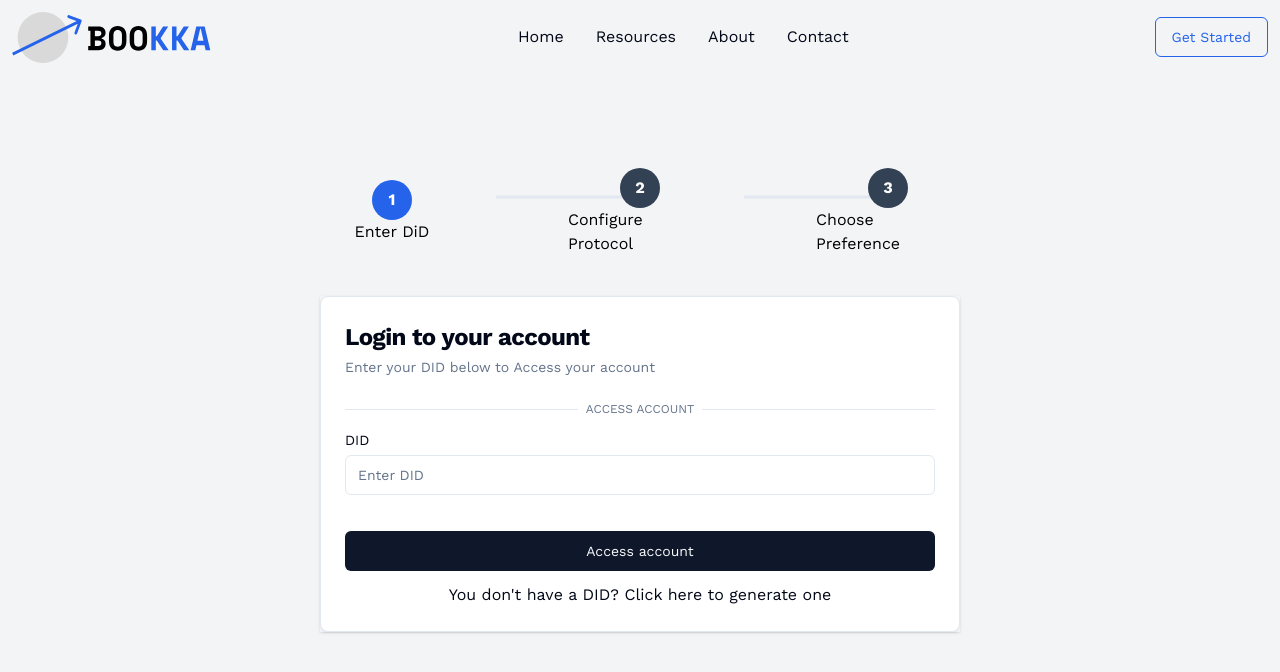
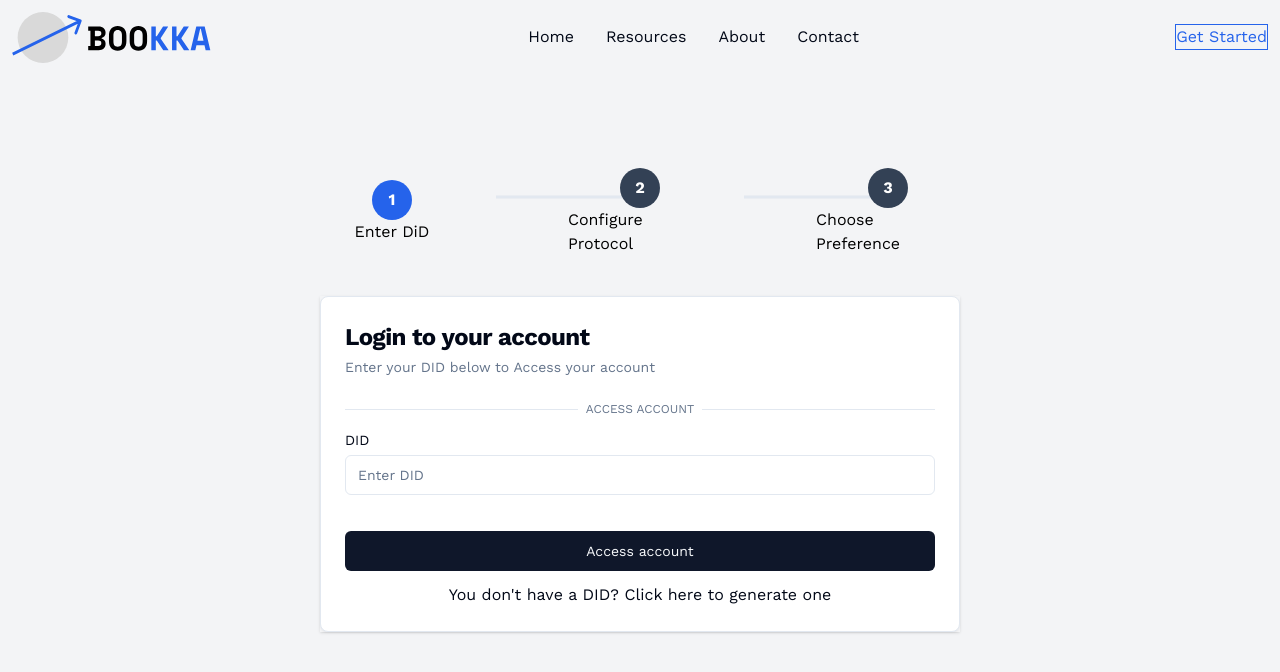
Before and after one commit to Aduwoayooluwa/bookka, a Next.js app: page /auth in a window 1280 px wide. Shown: the top 672 px of the page. Built offline with nearby package versions, Linux system fonts and the light colour scheme.

Commit message:
fx: button and link

```diff
--- a/src/page/app/layouts/Navigation.tsx
+++ b/src/page/app/layouts/Navigation.tsx
@@ -40,7 +40,7 @@ const Navigation = (props: Props) => {
 
       </ol>
 
-      <Button className='border hidden md:flex border-blue-600 hover:bg-blue-600 hover:text-white bg-transparent text-blue-600'> <Link href="/auth">Get Started</Link></Button>
+      <Link  className='border hidden md:flex border-blue-600 hover:bg-blue-600 hover:text-white bg-transparent text-blue-600' href="/auth">Get Started</Link>
       <div className='flex md:hidden'>
         <Hamburger toggle={setIsNavOpen} toggled={isNavOpen} />
       </div>
@@ -77,7 +77,7 @@ const Navigation = (props: Props) => {
                     })
                 }
 
-                <Button className='border absolute bottom-32 border-white hover:bg-blue-600 hover:text-blue-500 bg-white text-blue-600'><Link href="/auth">Get Started</Link></Button>
+               <Link className='border absolute bottom-32 border-white hover:bg-blue-600 hover:text-blue-500 bg-white text-blue-600' href="/auth">Get Started</Link>
           </motion.ol>
           </motion.aside>
           </AnimatePresence>
```
